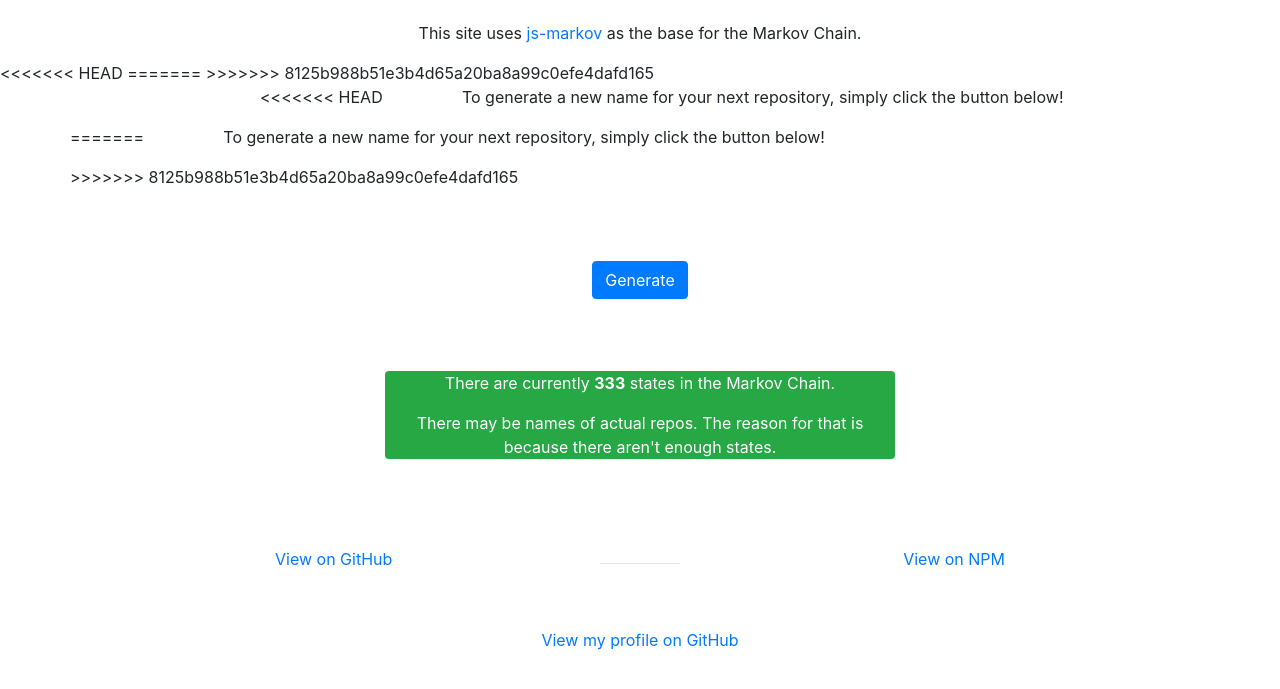
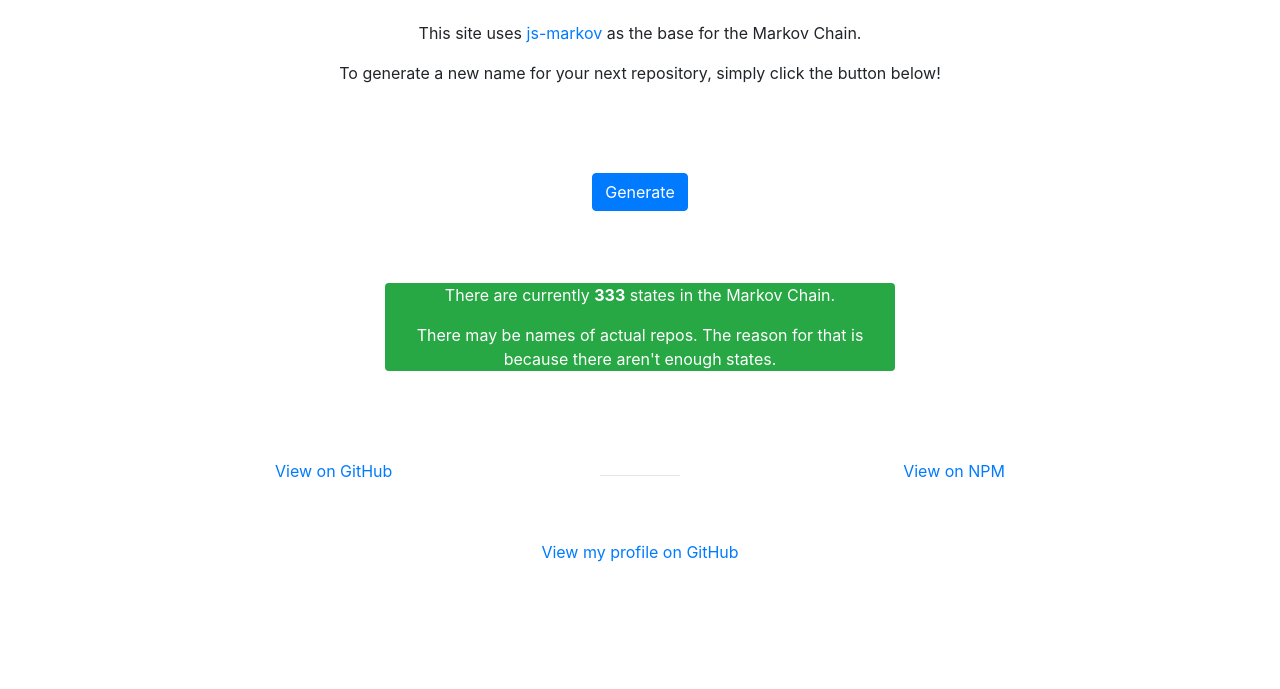
Before and after one commit to TobiasNickel/js-markov, a website built with webpack: page index.html in a window 1280 px wide. Shown: the part 59-748 px from the top of the page. Built offline with nearby package versions, Linux system fonts and the light colour scheme.

Commit message:
Fixed confict

```diff
--- a/index.html
+++ b/index.html
@@ -48,28 +48,16 @@
           </div>
         </div>
       </div>
-<<<<<<< HEAD
-=======
-
->>>>>>> 8125b988b51e3b4d65a20ba8a99c0efe4dafd165
       <div class="container">
         <div class="row">
           <div class="col-2">
             <!-- Left empty for space -->
           </div>
-<<<<<<< HEAD
 
           <div class="col-8">
             <p class="text-center">To generate a new name for your next repository, simply click the button below!</p>
           </div>
 
-=======
-
-          <div class="col-8">
-            <p class="text-center">To generate a new name for your next repository, simply click the button below!</p>
-          </div>
-
->>>>>>> 8125b988b51e3b4d65a20ba8a99c0efe4dafd165
           <div class="col-2">
             <!-- Left empty for space -->
           </div>
```
